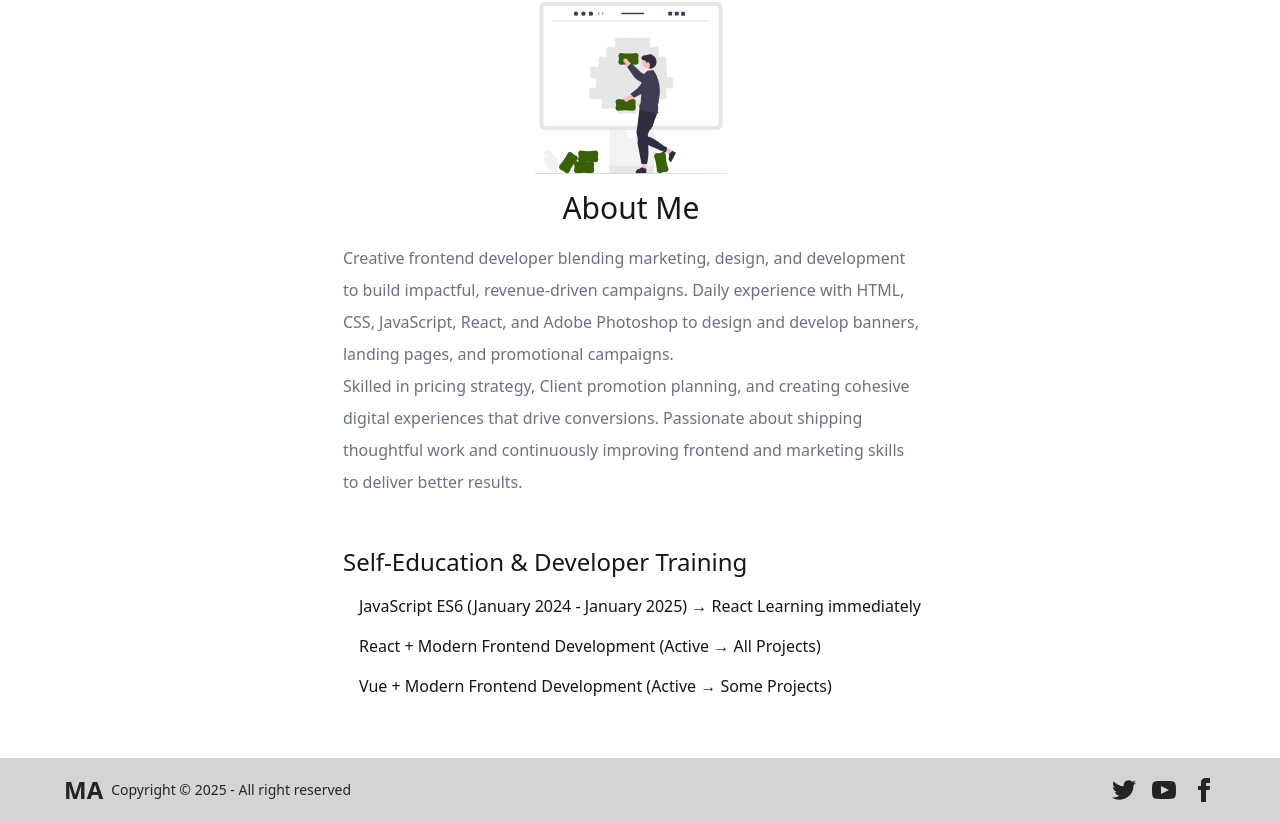
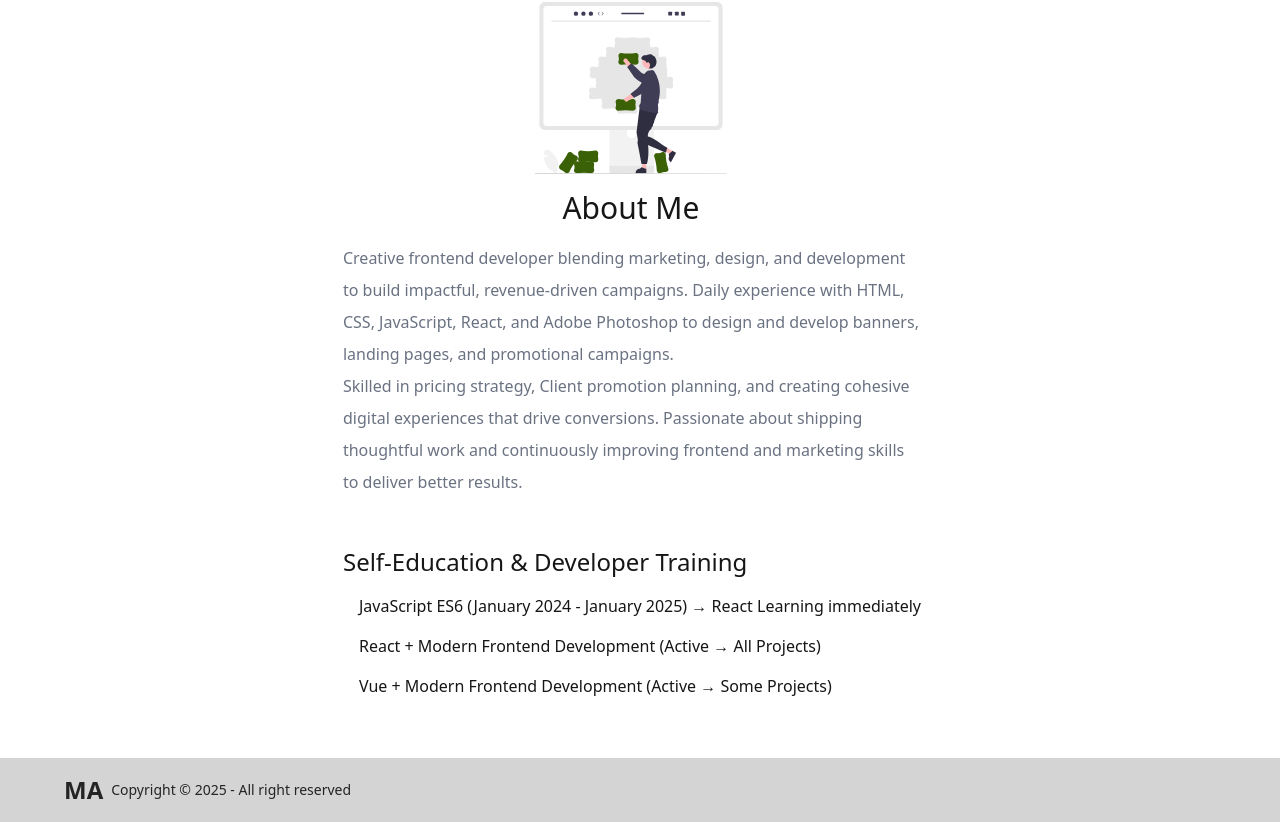
Before and after one commit to ewwmonya/ewwoporto, a Next.js app: page /about in a window 1280 px wide. Shown: the part 158-980 px from the top of the page. Built offline with nearby package versions, Linux system fonts and the light colour scheme.

Commit message:
fix no link in footer

```diff
--- a/src/app/layout.js
+++ b/src/app/layout.js
@@ -37,7 +37,7 @@ export default function RootLayout({ children }) {
 					</aside>
 
 					<nav className='grid-flow-col gap-4 md:place-self-center md:justify-self-end'>
-						<a>
+						{/* <a>
 							<svg
 								xmlns='http://www.w3.org/2000/svg'
 								width='24'
@@ -69,7 +69,7 @@ export default function RootLayout({ children }) {
 							>
 								<path d='M9 8h-3v4h3v12h5v-12h3.642l.358-4h-4v-1.667c0-.955.192-1.333 1.115-1.333h2.885v-5h-3.808c-3.596 0-5.192 1.583-5.192 4.615v3.385z'></path>
 							</svg>
-						</a>
+						</a> */}
 					</nav>
 				</footer>
 			</body>
```
